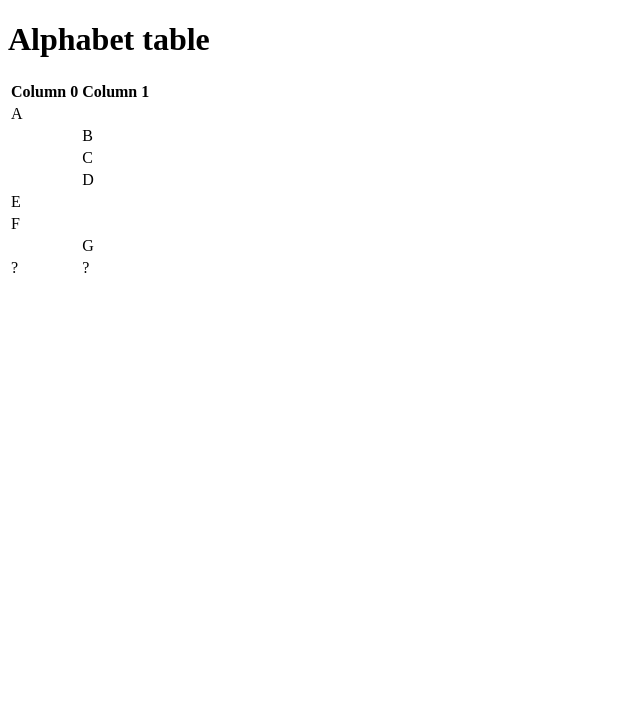
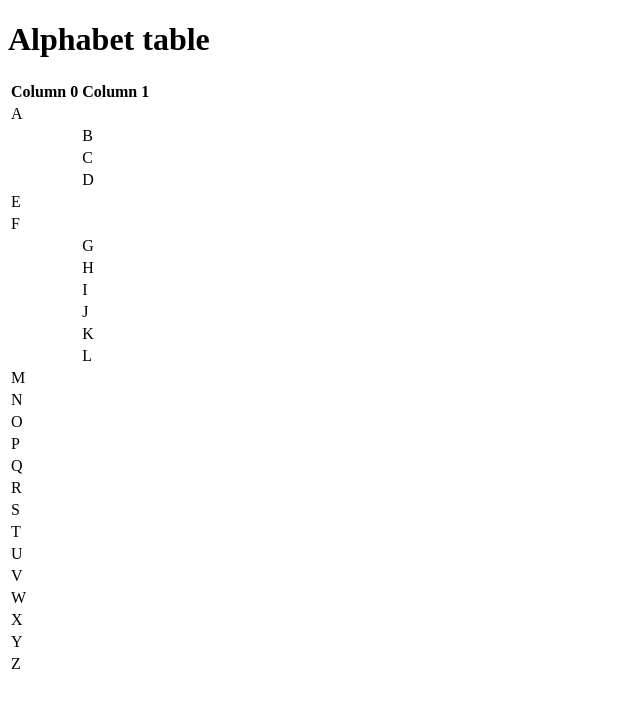
Before and after one commit to comp426-2022-fall/a01-charlesma11, a website: page public/index.html in a window 1280 px wide. Shown: the whole page, without its empty margins (0-640 px from the left). Drawn offline with Linux system fonts and the light colour scheme.

Commit message:
html fixes

```diff
--- a/public/index.html
+++ b/public/index.html
@@ -37,8 +37,62 @@
     						<td></td><td>G</td>
   					</tr>
   					<tr>
-    						<td>?</td><td>?</td>
+    						<td></td><td>H</td>
   					</tr>
+                    <tr>
+                            <td></td><td>I</td>
+                    </tr>
+                    <tr>
+                            <td></td><td>J</td>
+                    </tr>
+                    <tr>
+                            <td></td><td>K</td>
+                    </tr>
+                    <tr>
+                            <td></td><td>L</td>
+                    </tr>
+                    <tr>
+                            <td>M</td><td></td>
+                    </tr>
+                    <tr>
+                            <td>N</td><td></td>
+                    </tr>
+                    <tr>
+                            <td>O</td><td></td>
+                    </tr>
+                    <tr>
+                            <td>P</td><td></td>
+                    </tr>
+                    <tr>
+                            <td>Q</td><td></td>
+                    </tr>
+                    <tr>
+                            <td>R</td><td></td>
+                    </tr>
+                    <tr>
+                            <td>S</td><td></td>
+                    </tr>
+                    <tr>
+                            <td>T</td><td></td>
+                    </tr>
+                    <tr>
+                            <td>U</td><td></td>
+                    </tr>
+                    <tr>
+                            <td>V</td><td></td>
+                    </tr>
+                    <tr>
+                            <td>W</td><td></td>
+                    </tr>
+                    <tr>
+                            <td>X</td><td></td>
+                    </tr>
+                    <tr>
+                            <td>Y</td><td></td>
+                    </tr>
+                    <tr>
+                            <td>Z</td><td></td>
+                    </tr>
 				</tbody>
 			</table>
         	</div>
```
